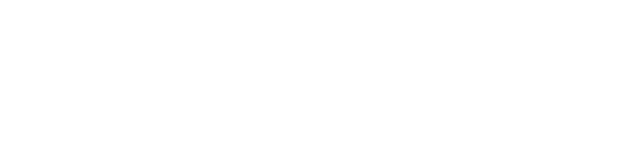
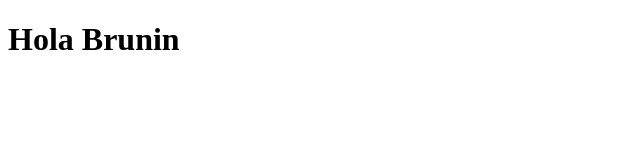
Before and after one commit to LautyDeveloper/Mostrando_GIT, a plain HTML site: page index.html in a window 1280 px wide. Shown: the whole page, without its empty margins (0-640 px from the left). Drawn offline with Linux system fonts and the light colour scheme.

Commit message:
Agregue un h1

```diff
--- a/index.html
+++ b/index.html
@@ -5,5 +5,7 @@
     <meta name="viewport" content="width=device-width, initial-scale=1.0" />
     <title>Document</title>
   </head>
-  <body></body>
+  <body>
+    <h1>Hola Brunin</h1>
+  </body>
 </html>
```
